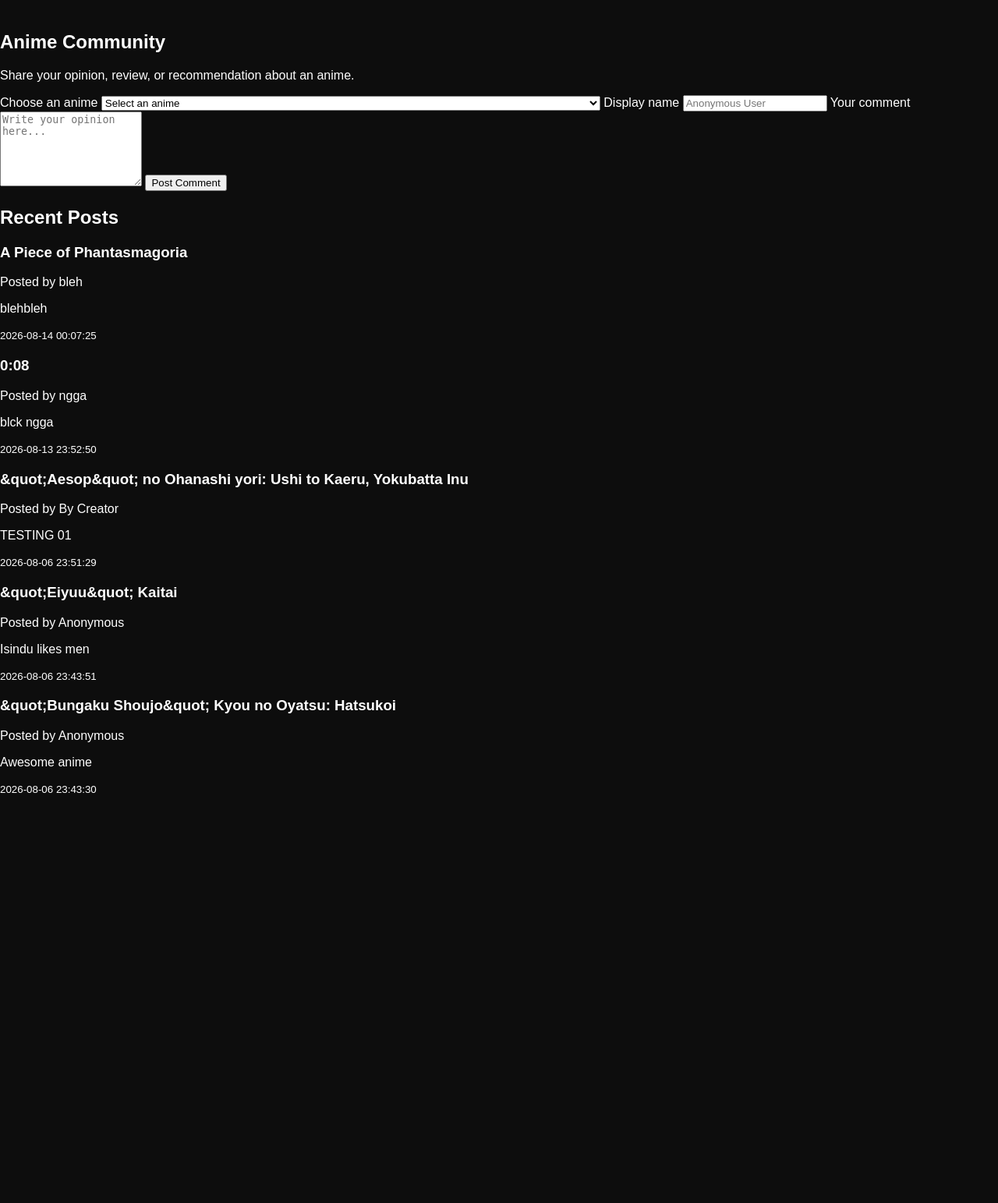
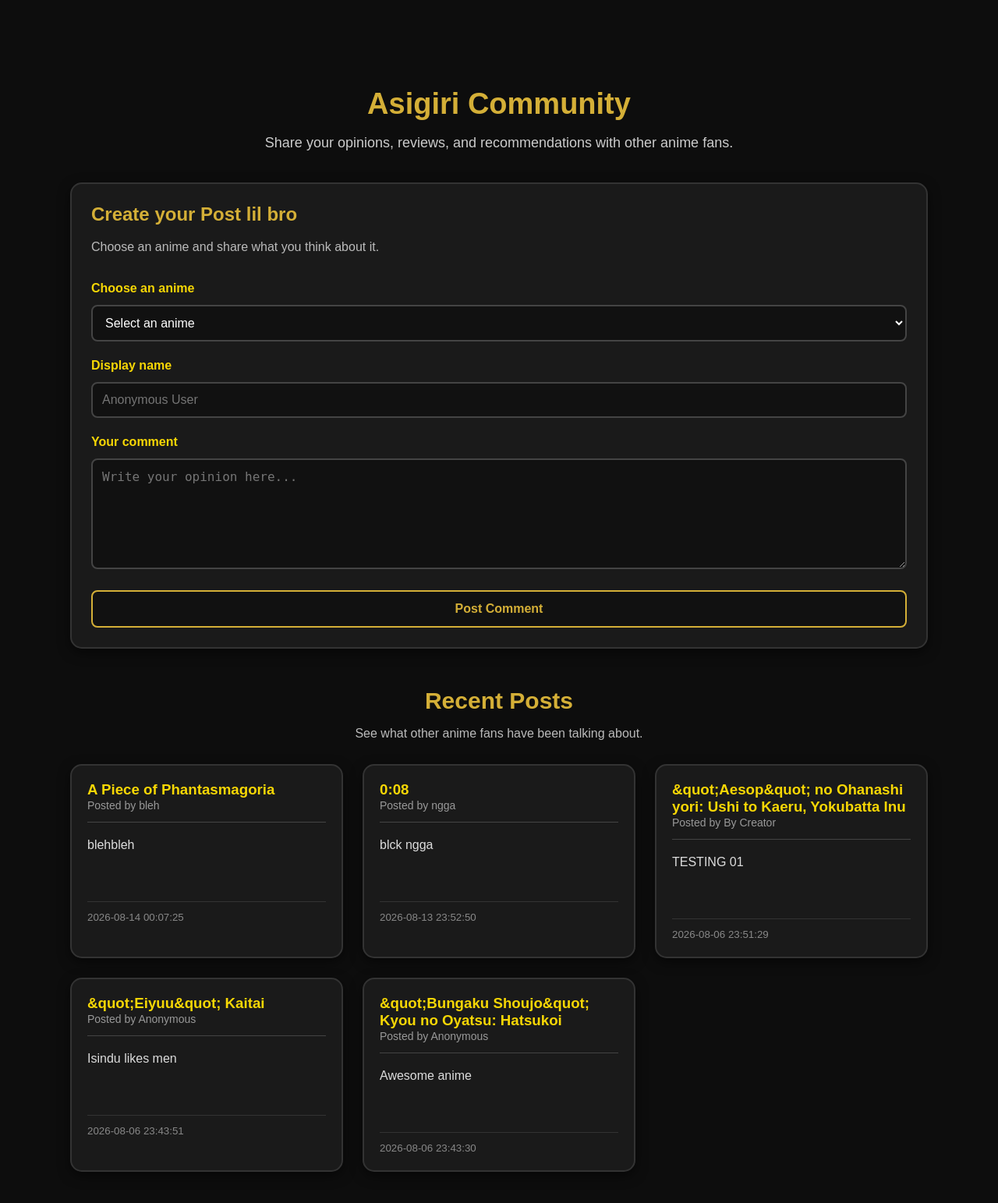
Before and after one commit to CodeKuseja/Asigiri-Site, a Flask app: page /community in a window 1280 px wide. Shown: the part 72-1615 px from the top of the page at 78% size. Before the commit the page ends 1089 px from the top, so only its background shows below. Run offline with Flask 3, Linux system fonts and the light colour scheme; data comes from the database, SQL or seed files in the repository; both versions use the stored data as it was after the commit.

Commit message:
Improved Community page design

```diff
--- a/static/style.css
+++ b/static/style.css
@@ -203,3 +203,251 @@ body {
     font-size: 18px;
     font-weight: bold;
 }
+
+/* Community Page bruh */
+
+.community-page {
+    max-width: 1100px;
+    margin: 0 auto;
+    padding: 40px;
+}
+
+
+/* Page headingss1 */
+.community-intro {
+    text-align: center;
+    margin-bottom: 40px;
+}
+
+.community-intro h1 {
+    color: #d4af37;
+    font-size: 38px;
+    margin-bottom: 10px;
+}
+
+.community-intro p {
+    color: #cccccc;
+    font-size: 18px;
+}
+
+
+/* General card design */
+.community-card {
+    background: #1a1a1a;
+    border: 2px solid #333333;
+    border-radius: 15px;
+
+    padding: 25px;
+
+    box-shadow:
+        0 5px 15px rgba(0, 0, 0, 0.5);
+
+    transition: all 0.3s ease;
+}
+
+.community-card:hover {
+    border-color: #d4af37;
+
+    box-shadow:
+        0 0 20px rgba(212, 175, 55, 0.25);
+}
+
+
+/* Form section */
+.community-form-section {
+    margin-bottom: 50px;
+}
+
+.form-card h2 {
+    color: #d4af37;
+    margin-top: 0;
+}
+
+.community-description {
+    color: #bbbbbb;
+    margin-bottom: 25px;
+}
+
+
+/* Community form */
+.community-form {
+    display: flex;
+    flex-direction: column;
+    gap: 12px;
+}
+
+.community-form label {
+    color: #f7d705;
+    font-weight: bold;
+    margin-top: 10px;
+}
+
+.community-form input,
+.community-form select,
+.community-form textarea {
+    background: #111111;
+    color: white;
+
+    border: 2px solid #444444;
+    border-radius: 8px;
+
+    padding: 12px;
+
+    font-size: 16px;
+
+    outline: none;
+
+    transition: all 0.3s ease;
+}
+
+.community-form input:focus,
+.community-form select:focus,
+.community-form textarea:focus {
+    border-color: #d4af37;
+
+    box-shadow:
+        0 0 10px rgba(212, 175, 55, 0.3);
+}
+
+.community-form textarea {
+    resize: vertical;
+}
+
+
+/* Post button */
+.post-button {
+    margin-top: 15px;
+
+    padding: 13px 25px;
+
+    background: #111111;
+    color: #d4af37;
+
+    border: 2px solid #d4af37;
+    border-radius: 8px;
+
+    font-size: 16px;
+    font-weight: bold;
+
+    cursor: pointer;
+
+    transition: all 0.3s ease;
+}
+
+.post-button:hover {
+    background: #d4af37;
+    color: #111111;
+
+    transform: translateY(-2px);
+
+    box-shadow:
+        0 0 15px rgba(212, 175, 55, 0.5);
+}
+
+
+/* Recent posts heading */
+.community-posts-heading {
+    text-align: center;
+    margin-bottom: 30px;
+}
+
+.community-posts-heading h2 {
+    color: #d4af37;
+    font-size: 30px;
+    margin-bottom: 8px;
+}
+
+.community-posts-heading p {
+    color: #bbbbbb;
+}
+
+
+/* Post layout */
+.community-post-grid {
+    display: grid;
+
+    grid-template-columns:
+        repeat(auto-fit, minmax(300px, 1fr));
+
+    gap: 25px;
+}
+
+
+/* Individual post cards */
+.community-post {
+    background: #1a1a1a;
+
+    border: 2px solid #333333;
+    border-radius: 15px;
+
+    padding: 20px;
+
+    box-shadow:
+        0 5px 15px rgba(0, 0, 0, 0.5);
+
+    transition: all 0.3s ease;
+}
+
+.community-post:hover {
+    transform: translateY(-5px);
+
+    border-color: #d4af37;
+
+    box-shadow:
+        0 0 20px rgba(212, 175, 55, 0.3);
+}
+
+
+/* Post heading */
+.post-heading {
+    border-bottom: 1px solid #444444;
+    padding-bottom: 12px;
+    margin-bottom: 15px;
+}
+
+.post-heading h3 {
+    margin: 0;
+    color: #f7d705;
+}
+
+.post-user {
+    color: #999999;
+    font-size: 14px;
+}
+
+
+/* Comment text */
+.post-message {
+    min-height: 70px;
+}
+
+.post-message p {
+    color: #dddddd;
+    line-height: 1.6;
+}
+
+
+/* Date / footer */
+.post-footer {
+    border-top: 1px solid #333333;
+    margin-top: 15px;
+    padding-top: 10px;
+}
+
+.post-footer small {
+    color: #888888;
+}
+
+
+/* No posts card */
+.empty-post-card {
+    text-align: center;
+}
+
+.empty-post-card h3 {
+    color: #d4af37;
+}
+
+.empty-post-card p {
+    color: #bbbbbb;
+}
--- a/templates/community.html
+++ b/templates/community.html
@@ -1,4 +1,4 @@
-<!-- Asigiri Rating Site Lahhh -->
+<!-- Asigiri Rating Site meheheheheheh-->
 <!DOCTYPE html>
 <html lang="en">
 
@@ -31,14 +31,31 @@
 
     </header>
 
+
     <main class="community-page">
 
+        <!-- Community introduction -->
+        <section class="community-intro">
+
+            <h1>Asigiri Community</h1>
+
+            <p>
+                Share your opinions, reviews, and recommendations
+                with other anime fans.
+            </p>
+
+        </section>
+
+
+        <!-- Comment form card -->
         <section class="community-form-section">
 
-            <h1>Anime Community</h1>
+            <div class="community-card form-card">
 
-            <p>
-                Share your opinion, review, or recommendation about an anime.
+                <h2>Create your Post lil bro</h2>
+
+                <p class="community-description">
+                    Choose an anime and share what you think about it.
                 </p>
 
                 <form
@@ -71,6 +88,7 @@
 
                     </select>
 
+
                     <label for="username">
                         Display name
                     </label>
@@ -82,6 +100,7 @@
                         maxlength="30"
                         placeholder="Anonymous User"
                     >
+
 
                     <label for="message">
                         Your comment
@@ -96,17 +115,36 @@
                         required
                     ></textarea>
 
-                <button type="submit">
+
+                    <button
+                        type="submit"
+                        class="post-button"
+                    >
                         Post Comment
                     </button>
 
                 </form>
 
+            </div>
+
         </section>
 
+
+        <!-- Recent posts -->
         <section class="community-posts">
 
+            <div class="community-posts-heading">
+
                 <h2>Recent Posts</h2>
+
+                <p>
+                    See what other anime fans have been talking about.
+                </p>
+
+            </div>
+
+
+            <div class="community-post-grid">
 
                 {% if posts %}
 
@@ -116,23 +154,37 @@
 
                             <div class="post-heading">
 
+                                <div>
+
                                     <h3>
                                         {{ post['anime_name'] }}
                                     </h3>
 
-                            <span>
+                                    <span class="post-user">
                                         Posted by {{ post['username'] }}
                                     </span>
 
                                 </div>
 
+                            </div>
+
+
+                            <div class="post-message">
+
                                 <p>
                                     {{ post['message'] }}
                                 </p>
 
+                            </div>
+
+
+                            <div class="post-footer">
+
                                 <small>
                                     {{ post['created_at'] }}
                                 </small>
+
+                            </div>
 
                         </article>
 
@@ -140,11 +192,20 @@
 
                 {% else %}
 
+                    <div class="community-card empty-post-card">
+
+                        <h3>No posts yet</h3>
+
                         <p>
-                    No community posts yet. Be the first to post.
+                            Be the first person to share an anime
+                            recommendation or opinion.
                         </p>
 
+                    </div>
+
                 {% endif %}
+
+            </div>
 
         </section>
 
```
Also changed, not shown: anime rating.db. Lines whose indentation alone changed are shown as unchanged.
